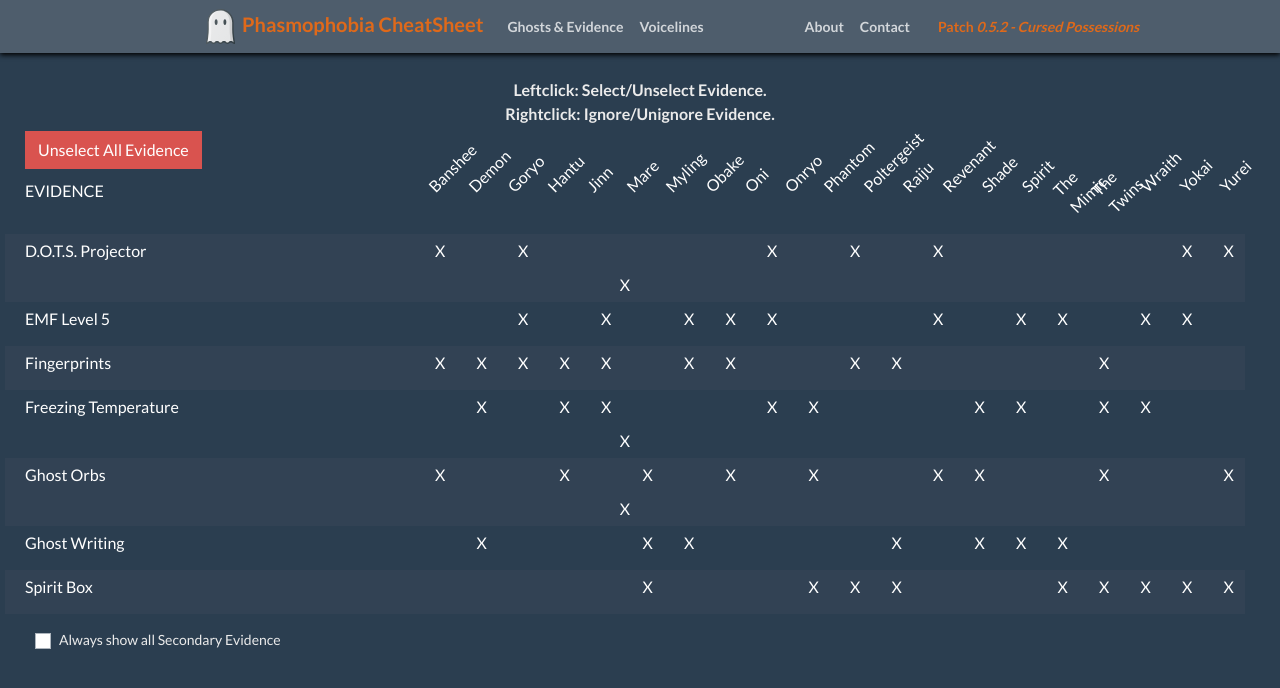
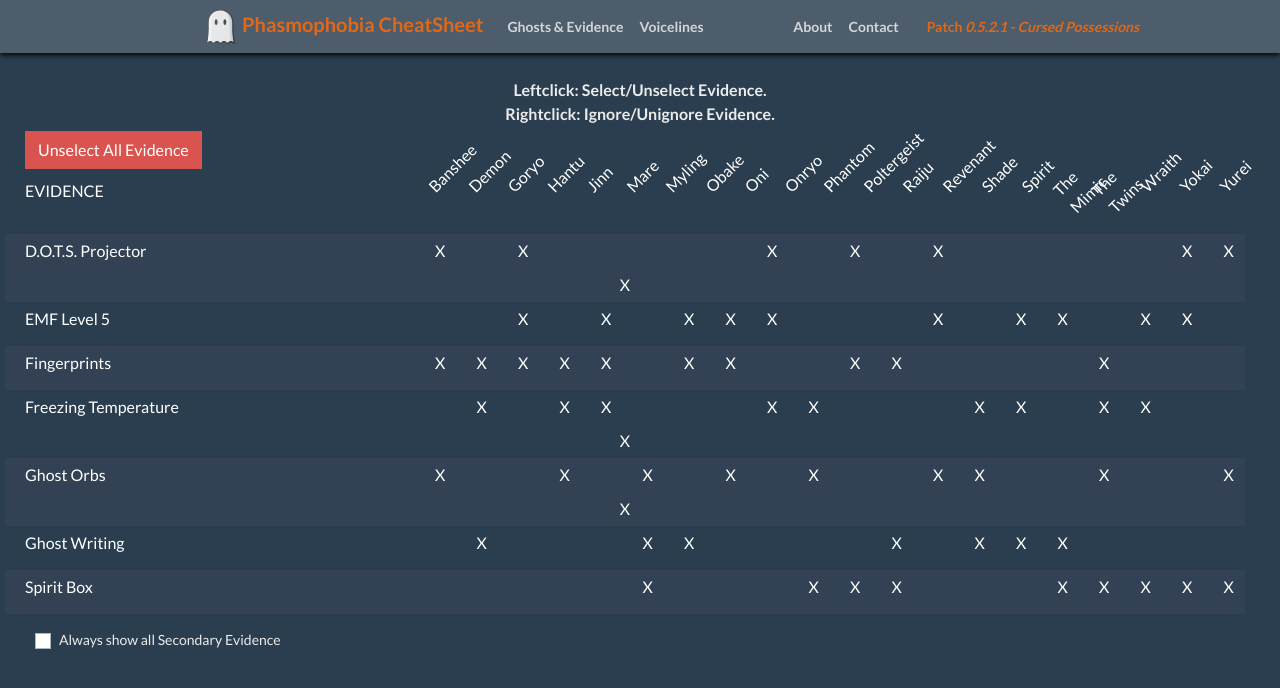
Before and after one commit to un0btanium/phasmophobia-cheatsheet, a React (Create React App) app: page / in a window 1280 px wide. Shown: the top 688 px of the page. Built offline with nearby package versions, Linux system fonts and the light colour scheme.

Commit message:
Update v0.5.2.1 changes to hantu

```diff
--- a/src/phasmophobia-data/data.js
+++ b/src/phasmophobia-data/data.js
@@ -1,5 +1,5 @@
 var data = {
-	"patchVersion": "0.5.2 - Cursed Possessions",
+	"patchVersion": "0.5.2.1 - Cursed Possessions",
 	"ghosts": [
 		{
 			"name": "Spirit",
@@ -187,9 +187,10 @@
 			],
 			"secondaryEvidences": [
 				"Walking speed is affected by room temperature when hunting",
-				"1.4 m/s= 15°C+ | 1.5 m/s= 12°C | 1.65 m/s= 9°C | 1.8 m/s= 6°C | 2.2 m/s= 3°C | 2.5 m/s= 0°C",
+				"1.4 m/s= 15°C+ | 1.75 m/s= 12°C | 2.1 m/s= 9°C | 2.3 m/s= 6°C | 2.5 m/s= 3°C | 2.7 m/s= 0°C",
 				"Shows their breath in room temperatures of 3°C or lower",
-				"Has double the chance to turn off the breaker"
+				"Has double the chance to turn off the breaker",
+				"Can no longer turn on the breaker, as this would stop them accelerating"
 			]
 		},
 		{
```
